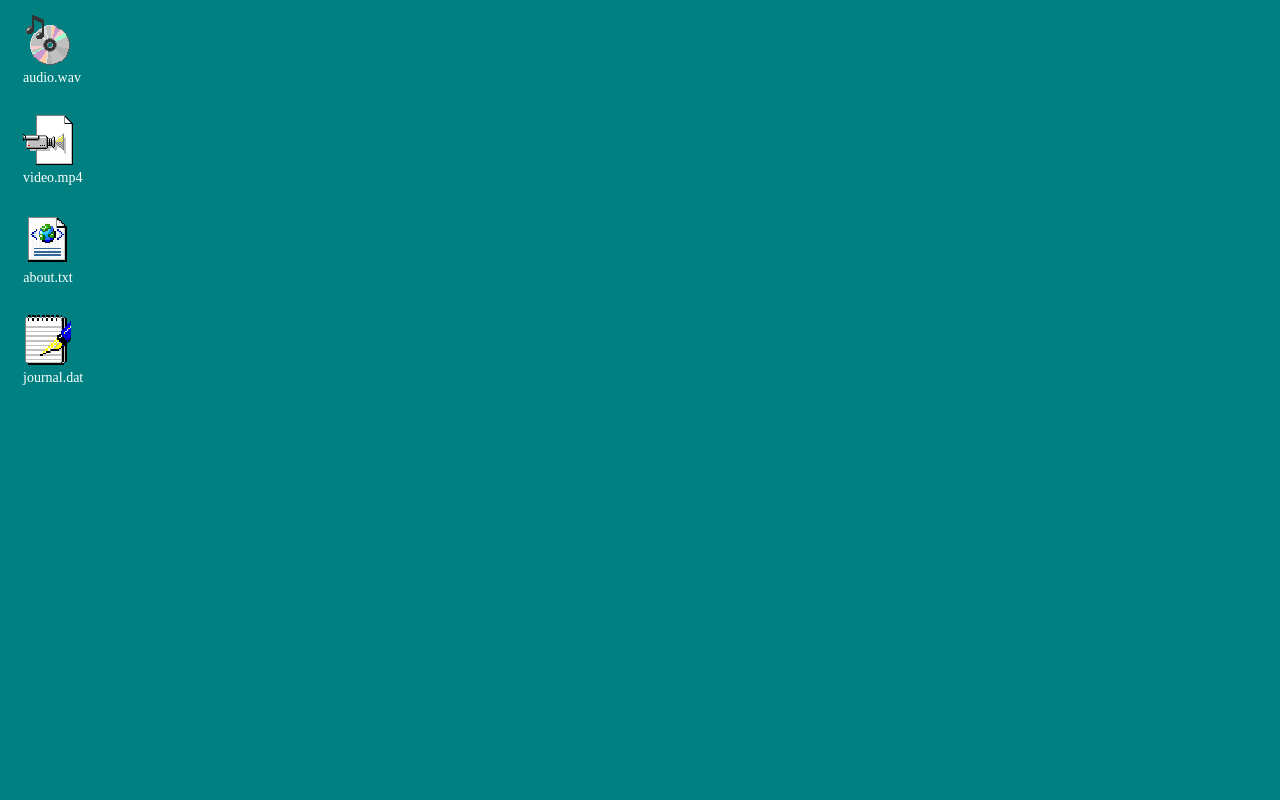
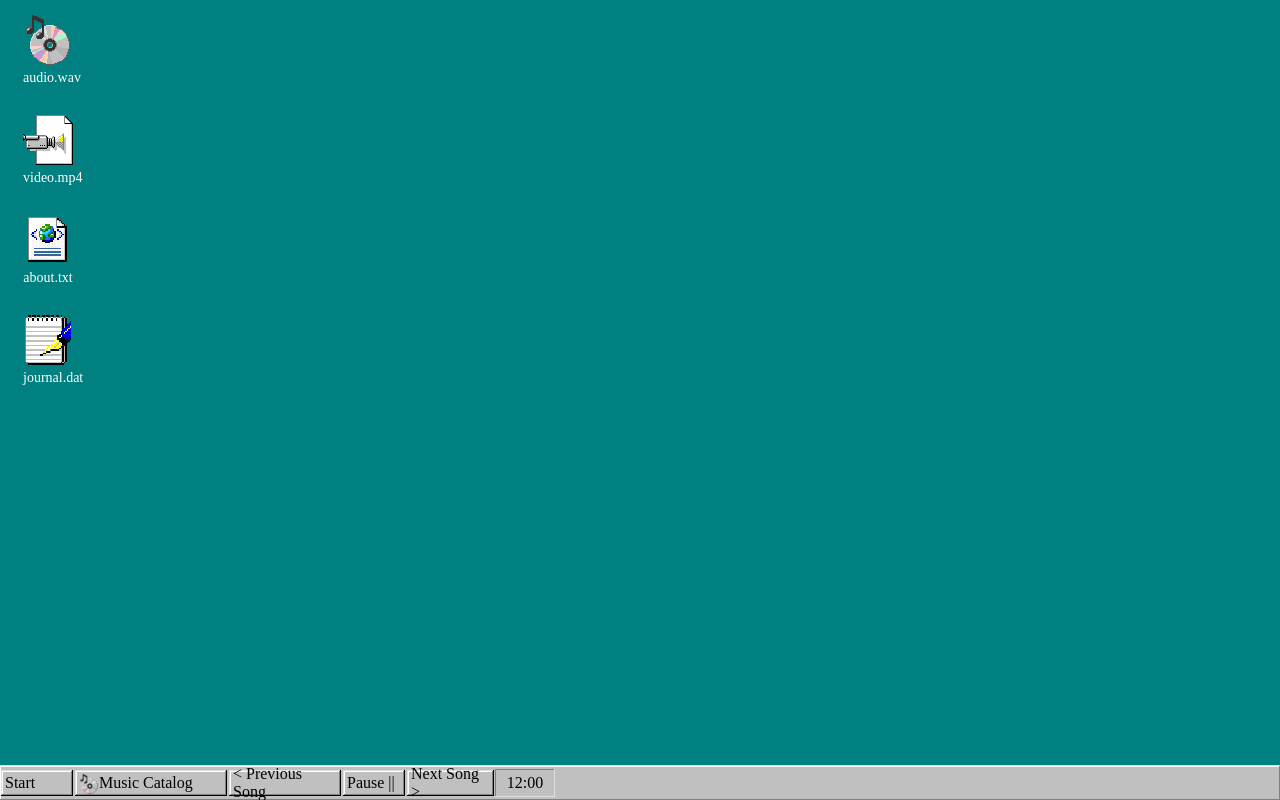
Before and after one commit to autumngreenbean/ebtheguy, a website built with Vite: page index.html in a window 1280 px wide. Built offline with nearby package versions, Linux system fonts and the light colour scheme; a web font is replaced by a local one.

Commit message:
Update index.html

```diff
--- a/index.html
+++ b/index.html
@@ -31,13 +31,14 @@ html, body {
 }
 
 * {
-    font-family: '95', sans-serif;
+    font-family: '95';
     background-color: 008080;
     color: white;
     user-select:none;
 }
 
 .window-box {
+    font-family: 'w95fa';
     z-index: 1;
     width: 500px;
     height: 300px;
@@ -60,7 +61,7 @@ html, body {
 
 .body-container {
     width: 98.8%;
-    height: 91.3%;
+    height: auto;
     background-color: #c0c0c0;
     position:absolute;
  }
@@ -75,9 +76,24 @@ html, body {
     inset 1px 1px #808080;
 }
 
+#grey-body {
+    width: 60px;
+    height: 28px;
+    justify-content: center;
+    align-items: center;
+    display: flex;
+    background-color: #c0c0c0;
+    position: relative;
+    box-shadow:
+    inset -1px -1px #dfdfdf,
+    inset 1px 1px #808080;
+    color:black;
+    font-family: 'w95fa';
+}
+
 .header-container {
     width: 100%;
-    height: 18px;
+    height: 25px;
     background-color: #c0c0c0;
     position: relative;
     padding-bottom: 2px;
@@ -97,20 +113,22 @@ html, body {
 }
 
 #header .window-title {
+    align-items: center;
+    display: inline-flex;
     background-color: #000080;
     flex: 1;
     text-align: left;
 }
 
 #header .window-box {
-    width: 12px;
-    height: 12px;
-    padding: 1px;
-    padding-top:2px;
-    margin-left: 5px;
+    width: 15px;
+    height: 15px;
+    display: flex;
+    margin: 2px;
     color: black;
     text-align: center;
     align-items: center;
+    justify-content: center;
 }
 
 /* Icon blocks */
@@ -160,6 +178,42 @@ html, body {
     font-family: 'w95fa';
 }
 
+.dock {
+    position: fixed;
+    width: 100%;
+    height: 34px;
+    background-color: #c0c0c0;
+    display: flex;
+    align-items: center;
+    color: black;
+    left:0;
+    bottom:0;
+    box-shadow:
+    inset -1px -1px #808080,
+    inset 1px 1px #ffffff,
+    inset -1px 0px #ffffff,
+    -1px -1px 0 0 #dfdfdf,
+    0px -1px 0 0 #dfdfdf,
+    -1px 0px 0 0 #dfdfdf,
+    0px 1px 0 0 #000,
+    1px 1px 0 0 #000,
+    -1px 1px 0 0 #000,
+    1px -1px 0 0 #000;
+}
+
+.dock .window-box {
+    width: 150px;
+    height: 24px;
+    display: flex;
+    margin: 2px;
+    color: black;
+    text-align: left;
+    align-items: center;
+    justify-content: left;
+    font-family: 'w95fa';
+}
+
+
 @media (max-width: 768px) {
   * {
         background-color: pink;
@@ -168,14 +222,11 @@ html, body {
     z-index: 1;
     width: 350px;
     height: 300px;
-
 }
 
 }
 </style>
 </head>
-
-
 <!-- <div class="window-box">
     <div class="header-container">
         <div id="header">
@@ -189,14 +240,29 @@ html, body {
     </div>
 </div> -->
 
+<div class = "dock">
+    <div class ="window-box" style = "font-family: '95'; width: 70px">Start</div>
+
+    <div class ="window-box">
+        <img src="icons/cd.png" alt="" style="padding-top: 1px; width:20px; height: 20px; background-color: transparent;">
+        Music Catalog</div>
+
+        <div class ="window-box" style = "width: 110px;">
+            &lt; Previous Song</div>
+            <div class ="window-box" style = "width:60px;">
+                Pause ||</div>
+                <div class ="window-box" style = "width:85px; justify-content: right;">
+                    Next Song &gt;</div>
+        <div id="grey-body">12:00</div>
+    </div>
+
+
 <div class="block" id="audio"><img src="icons/cd.png" alt=""><div class="text-icon">audio.wav</div></div>
 <div class="block" id="video"><img src="icons/video-file.png" alt=""><div class="text-icon">video.mp4</div></div>
 <div class="block" id="about"><img src="icons/globe-html.png" alt=""><div class="text-icon">about.txt</div></div>
 <div class="block" id="journal"><img src="icons/white-notes.png" alt=""><div class="text-icon">journal.dat</div></div>
 
  <script type="module">
-
-import { makeDraggable } from './modules/makeDraggable.js';
 
 
 // Icon click effect
@@ -205,13 +271,14 @@ document.querySelectorAll('.block').forEach(block => {
     block.style.setProperty('--mask-url', `url(${img.src})`);
 });
 
+import { makeDraggable } from './modules/makeDraggable.js';
 let windowCounter = 0;
 
 document.addEventListener("click", function (event) {
     const block = event.target.closest(".block");
 
     if (block) {
-        const parentCategory = block.closest("#audio, #about, #journal, #video");
+        const parentCategory = block.closest("#audio, #video, #about, #journal");
 
         if (parentCategory) {
             const selectedClass = parentCategory.id;
@@ -245,6 +312,10 @@ document.addEventListener("click", function (event) {
                             <div id="header">
                                 <div class="window-title"></div>
                                 <div class="window-box">X</div>
+                                <div class="window-box">Y</div>
+                                <div class="window-box">Z</div>
+
+
                             </div>
                         </div>
                         <div class="body-container">
@@ -254,13 +325,13 @@ document.addEventListener("click", function (event) {
                 `;
 
                 if (selectedClass === "audio") {
-                    windowContainer.querySelector(".window-title").textContent = "Audio Production";
+                    windowContainer.querySelector(".window-title").innerHTML = '<img src="icons/cd.png" alt="" style="width:20px; height: 20px; display: inline; background-color:#000080;"></div> &nbsp;Audio Production ';
                     windowContainer.querySelector(".body-container").innerHTML = "Audio content goes here";
                 } else if (selectedClass === "video") {
-                    windowContainer.querySelector(".window-title").textContent = "Video";
+                    windowContainer.querySelector(".window-title").innerHTML = '<img src="icons/video-file.png" alt="" style="width:20px; height: 20px; display: inline; background-color:#000080;"></div> &nbsp;Video ';
                     windowContainer.querySelector(".body-container").innerHTML = "<video controls><source src='video.mp4' type='video/mp4'></video>";
                 } else if (selectedClass === "about") {
-                    windowContainer.querySelector(".window-title").textContent = "About ebtheguy";
+                    windowContainer.querySelector(".window-title").textContent = "About ";
                     windowContainer.querySelector(".body-container").innerHTML = "about me content";
                 } else if (selectedClass === "journal") {
                     windowContainer.querySelector(".window-title").textContent = "Journal";
```
